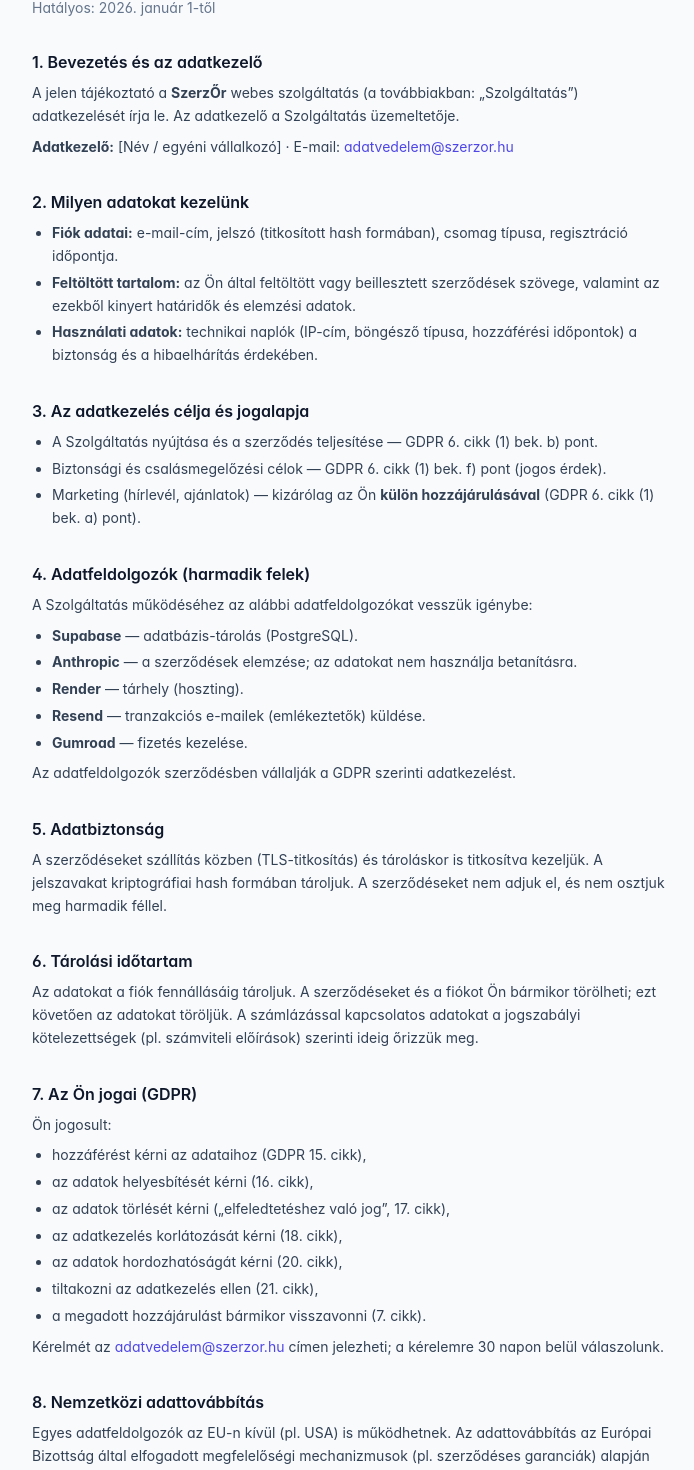
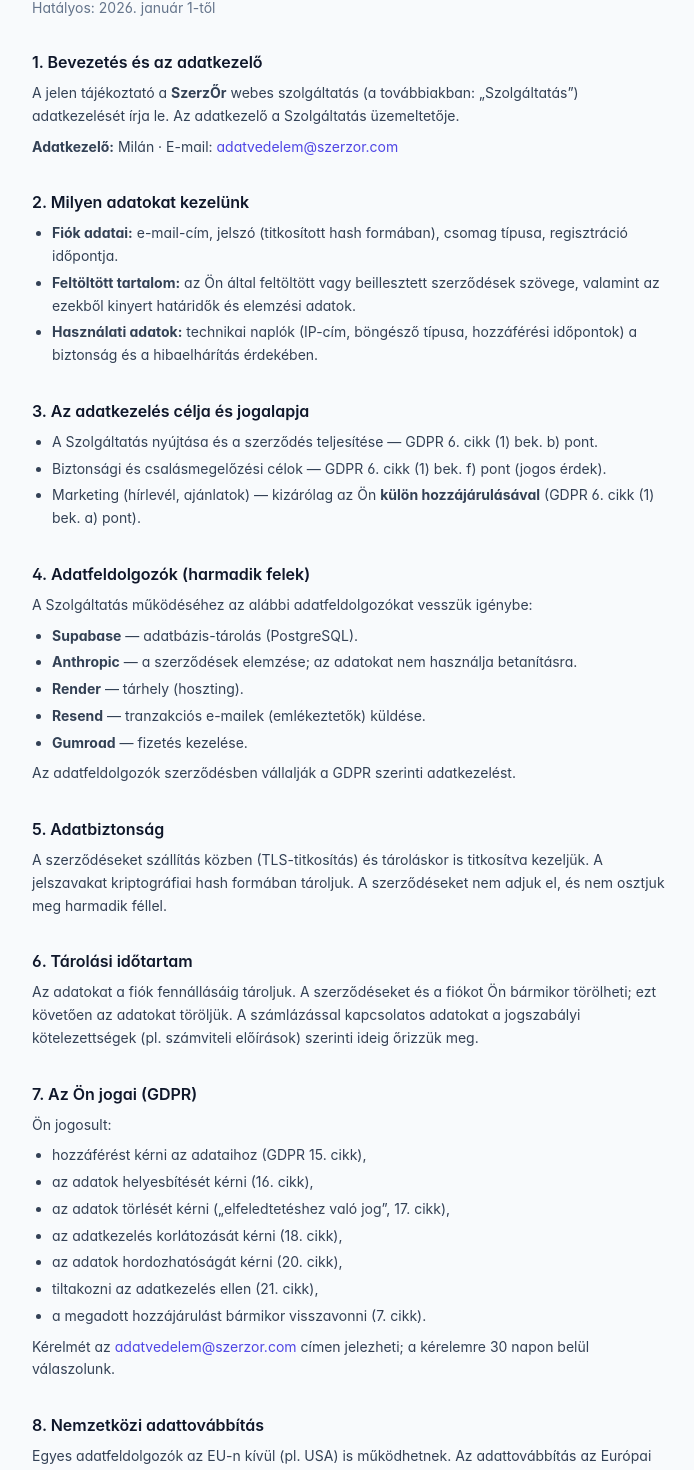
Before and after one commit to Nyulbelawoman/szerz-r, a Next.js app: page /adatvedelem in a window 1280 px wide. Shown: the part 159-1629 px from the top of the page, without its empty margins (288-982 px from the left). Built offline with nearby package versions, Linux system fonts and the light colour scheme; no server answers.

Commit message:
Jogi oldalak: Milan + szerzor.com email

```diff
--- a/src/app/adatvedelem/page.tsx
+++ b/src/app/adatvedelem/page.tsx
@@ -18,9 +18,9 @@
             „Szolgáltatás”) adatkezelését írja le. Az adatkezelő a Szolgáltatás üzemeltetője.
           </p>
           <p className="mt-2">
-            <strong>Adatkezelő:</strong> [Név / egyéni vállalkozó] · E-mail:{" "}
-            <a href="mailto:adatvedelem@szerzor.hu" className="text-brand-600 hover:underline">
-              adatvedelem@szerzor.hu
+            <strong>Adatkezelő:</strong> Milán · E-mail:{" "}
+            <a href="mailto:adatvedelem@szerzor.com" className="text-brand-600 hover:underline">
+              adatvedelem@szerzor.com
             </a>
           </p>
         </section>
@@ -88,8 +88,8 @@
           </ul>
           <p className="mt-2">
             Kérelmét az{" "}
-            <a href="mailto:adatvedelem@szerzor.hu" className="text-brand-600 hover:underline">
-              adatvedelem@szerzor.hu
+            <a href="mailto:adatvedelem@szerzor.com" className="text-brand-600 hover:underline">
+              adatvedelem@szerzor.com
             </a>{" "}
             címen jelezheti; a kérelemre 30 napon belül válaszolunk.
           </p>
--- a/src/app/aszf/page.tsx
+++ b/src/app/aszf/page.tsx
@@ -19,9 +19,9 @@
             A Szolgáltatás tájékoztató jellegű segítség.
           </p>
           <p className="mt-2">
-            <strong>Szolgáltató:</strong> [Név / egyéni vállalkozó] · E-mail:{" "}
-            <a href="mailto:hello@szerzor.hu" className="text-brand-600 hover:underline">
-              hello@szerzor.hu
+            <strong>Szolgáltató:</strong> Milán · E-mail:{" "}
+            <a href="mailto:hello@szerzor.com" className="text-brand-600 hover:underline">
+              hello@szerzor.com
             </a>
           </p>
         </section>
@@ -124,8 +124,8 @@
           <h2 className="text-base font-semibold text-slate-900">12. Kapcsolat</h2>
           <p className="mt-2">
             Kérdéseivel forduljon hozzánk:{" "}
-            <a href="mailto:hello@szerzor.hu" className="text-brand-600 hover:underline">
-              hello@szerzor.hu
+            <a href="mailto:hello@szerzor.com" className="text-brand-600 hover:underline">
+              hello@szerzor.com
             </a>
           </p>
         </section>
```
